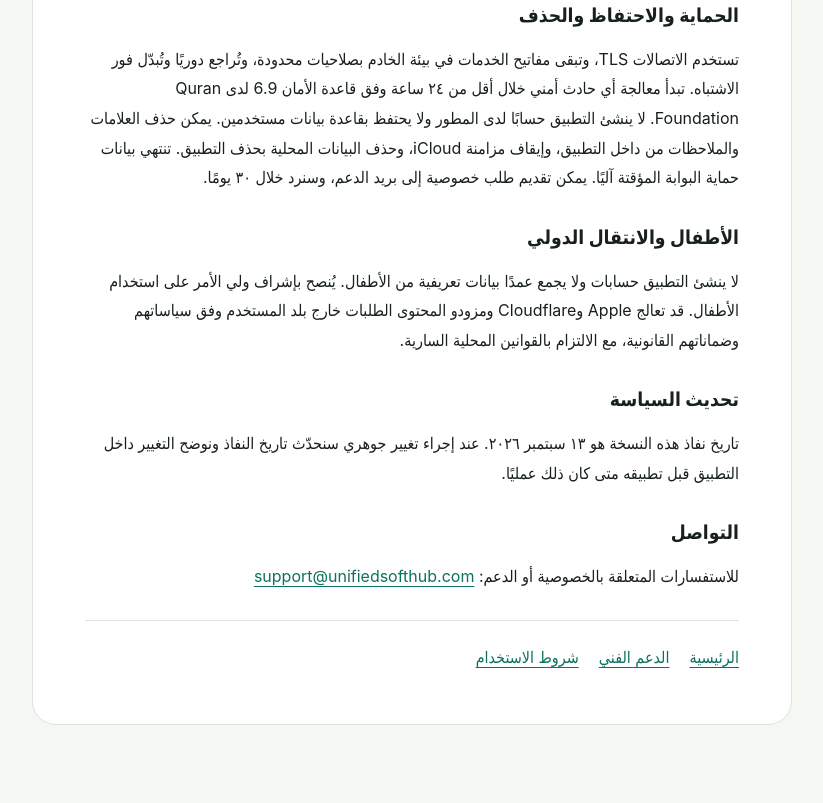
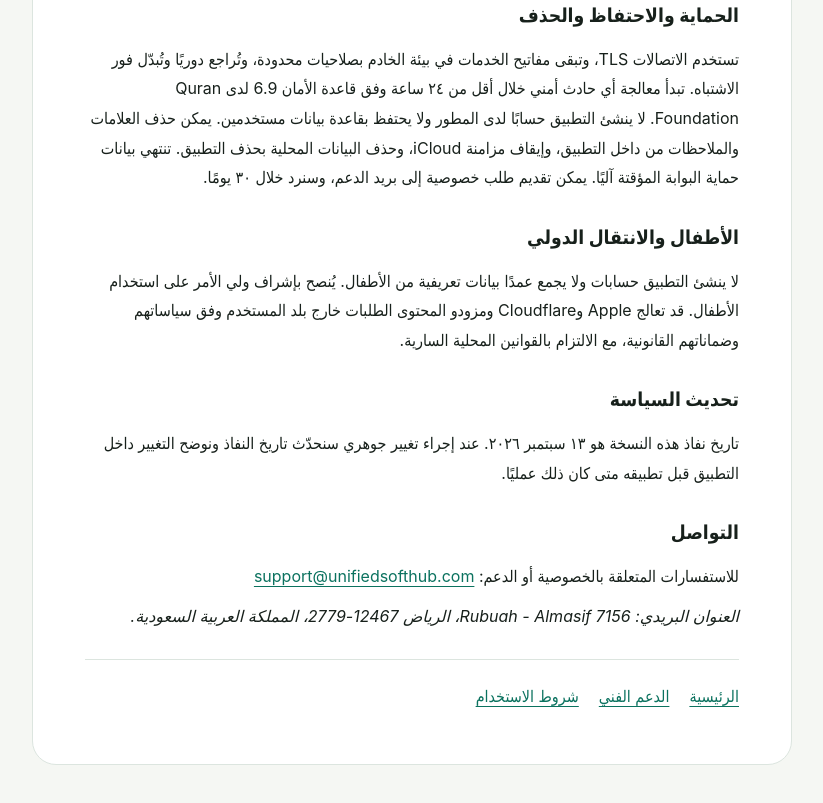
Before and after one commit to yassersafadi/dhikr-al-alamin, a plain HTML site: page privacy.html in a window 1280 px wide. Shown: the part 2657-3460 px from the top of the page, without its empty margins (228-1051 px from the left). Before the commit the page ends 3430 px from the top, so only its background shows below. Drawn offline with Linux system fonts and the light colour scheme.

Commit message:
Add privacy mailing address

```diff
--- a/privacy.html
+++ b/privacy.html
@@ -66,6 +66,7 @@
 
     <h2>التواصل</h2>
     <p>للاستفسارات المتعلقة بالخصوصية أو الدعم: <a href="mailto:support@unifiedsofthub.com">support@unifiedsofthub.com</a></p>
+    <address>العنوان البريدي: 7156 Rubuah - Almasif، الرياض 12467-2779، المملكة العربية السعودية.</address>
     <nav aria-label="روابط الموقع">
       <a href="index.html">الرئيسية</a>
       <a href="support.html">الدعم الفني</a>
```
